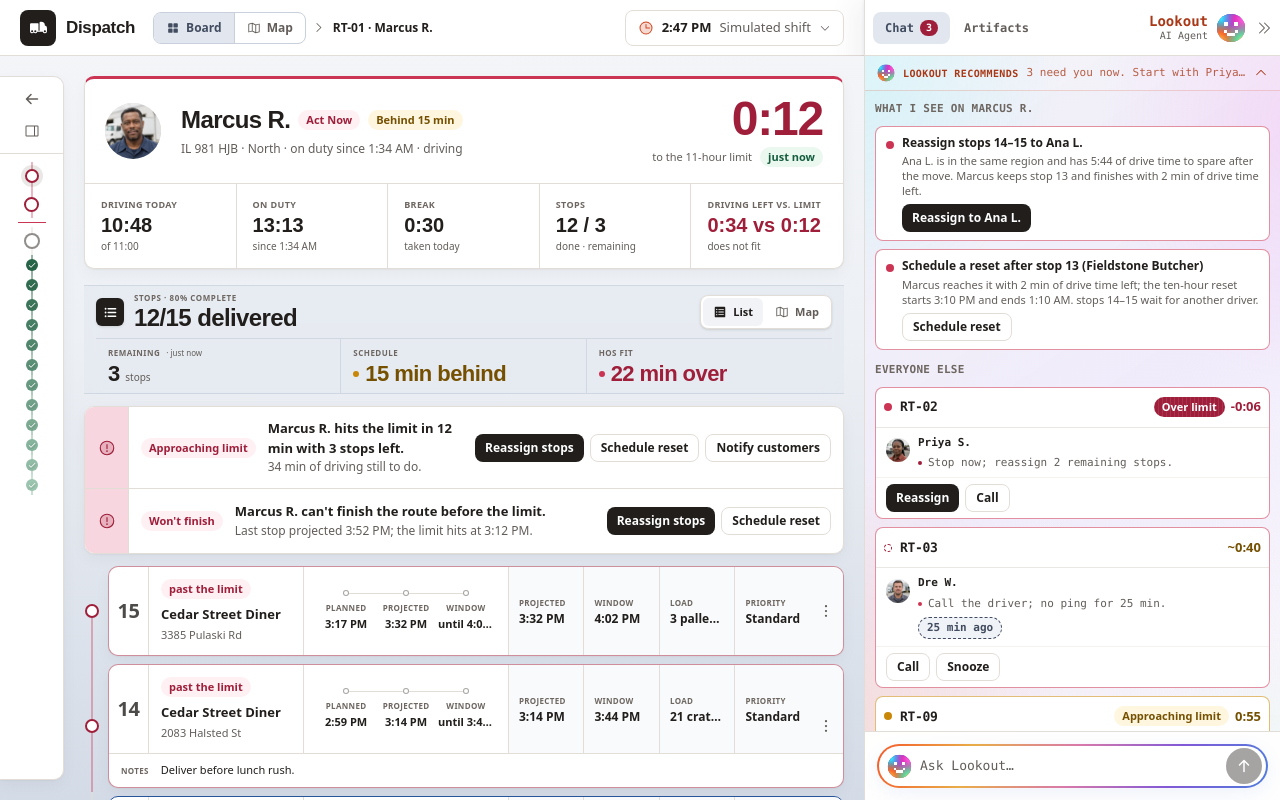
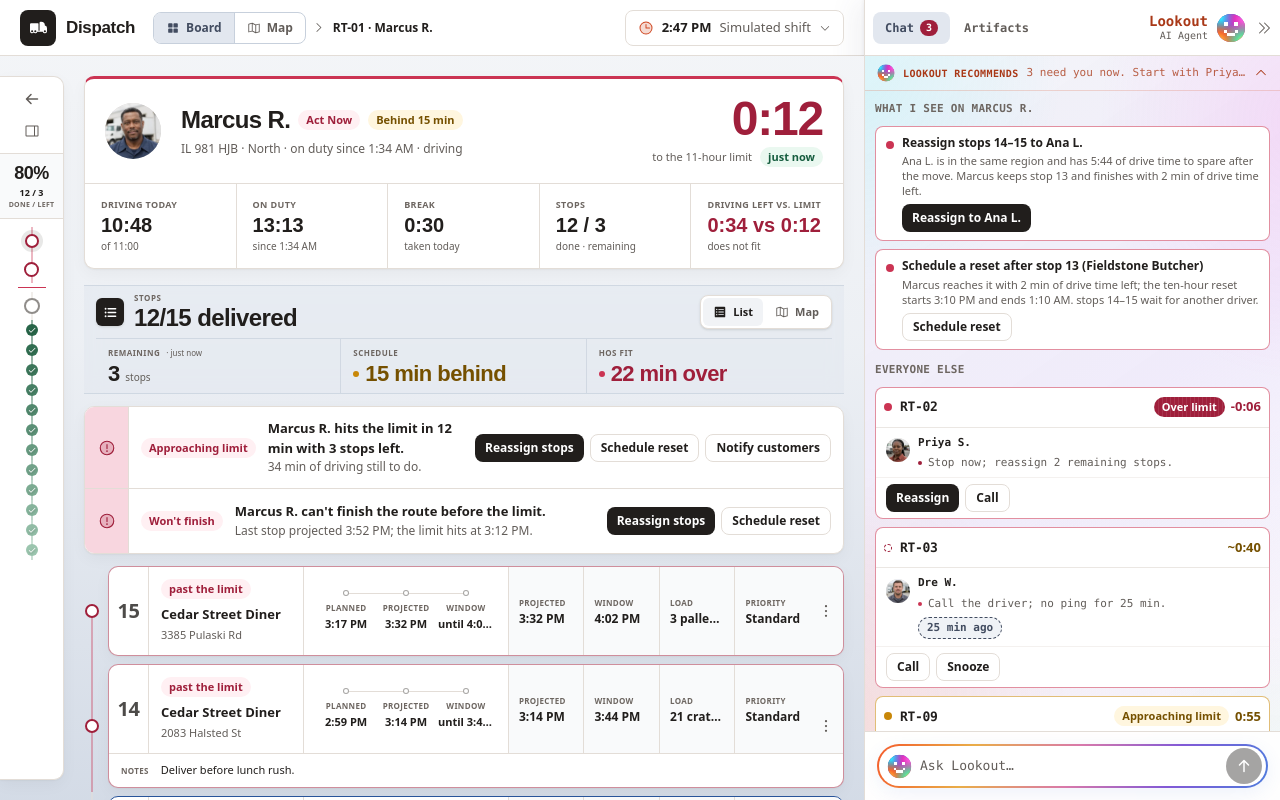
Before and after one commit to davekeller/dispatcher-dashboard, a React (Vite) app: page /routes/drv-01 in a window 1280 px wide. Built offline with nearby package versions, Linux system fonts and the light colour scheme.

Commit message:
Restore route rail completion summary

```diff
--- a/src/views/route/RouteFilePage.tsx
+++ b/src/views/route/RouteFilePage.tsx
@@ -81,7 +81,6 @@ export default function RouteFilePage() {
 
   const stale = view.staleness !== 'fresh'
   const staleReason = stale ? 'Position unknown. This action is disabled until the truck reports in.' : undefined
-  const progress = view.total === 0 ? 100 : Math.round((view.done / view.total) * 100)
   const routeSignals = [routeScheduleSignal(view), routeHosSignal(view)]
   const selectableStopIds = [...view.route.stops]
     .reverse()
@@ -109,7 +108,7 @@ export default function RouteFilePage() {
                 <ListBullets size={15} weight="bold" />
               </span>
               <div className="min-w-0">
-                <p className="text-[8px] font-semibold uppercase leading-none tracking-[0.07em] text-label">Stops · {progress}% complete</p>
+                <p className="text-[8px] font-semibold uppercase leading-none tracking-[0.07em] text-label">Stops</p>
                 <h2 className="tnum mt-1 whitespace-nowrap font-display text-2xl font-semibold leading-none tracking-tight text-ink">{view.done}/{view.total} delivered</h2>
               </div>
             </div>
--- a/src/views/route/RouteRail.tsx
+++ b/src/views/route/RouteRail.tsx
@@ -48,6 +48,7 @@ export default function RouteRail({ view, deliveryById, pastLimitIds, collapsed,
   const { route, now } = view
   const origin = originOf(useLocation())
   const nextId = view.next?.id
+  const progress = view.total === 0 ? 100 : Math.round((view.done / view.total) * 100)
   const [active, setActive] = useState<string | null>(nextId ?? route.stops.at(-1)?.id ?? null)
   // In map mode the page owns the selection; in list mode the receipt being read does.
   const shownActive = activeStopId !== undefined ? activeStopId : active
@@ -139,6 +140,27 @@ export default function RouteRail({ view, deliveryById, pastLimitIds, collapsed,
         </button>
       </div>
 
+      <section aria-label={`${progress}% complete; ${view.done} completed and ${view.remaining.length} remaining`} className="shrink-0 border-b border-line bg-board/45">
+        {collapsed ? (
+          <div className="px-1 py-2.5 text-center">
+            <p className="tnum font-display text-lg font-semibold leading-none tracking-tight text-ink">{progress}%</p>
+            <p className="tnum mt-1.5 text-[9px] font-semibold leading-none text-ink">{view.done} / {view.remaining.length}</p>
+            <p className="mt-1 text-[7px] font-semibold uppercase leading-none tracking-[0.04em] text-label">done / left</p>
+          </div>
+        ) : (
+          <dl className="grid grid-cols-2 divide-x divide-line">
+            <div className="flex min-w-0 flex-col justify-center px-3 py-2.5">
+              <dt className="text-[8px] font-semibold uppercase tracking-[0.06em] text-label">% complete</dt>
+              <dd className="tnum mt-1 font-display text-xl font-semibold leading-none tracking-tight text-ink">{progress}%</dd>
+            </div>
+            <div className="flex min-w-0 flex-col justify-center px-3 py-2.5">
+              <dt className="text-[8px] font-semibold uppercase tracking-[0.06em] text-label">Done / remaining</dt>
+              <dd className="tnum mt-1 font-display text-xl font-semibold leading-none tracking-tight text-ink">{view.done} / {view.remaining.length}</dd>
+            </div>
+          </dl>
+        )}
+      </section>
+
       {!collapsed && (
         <button type="button" onClick={() => setTimelineOpen((open) => !open)} aria-expanded={timelineOpen} className="flex w-full shrink-0 items-center gap-2 px-3 py-2 text-left transition hover:bg-board/70">
           <h2 className="text-[9px] font-semibold uppercase tracking-[0.08em] text-label">Route timeline</h2>
```
Also changed, not shown: 3 other files (tests, documents, lock files or other folders).
